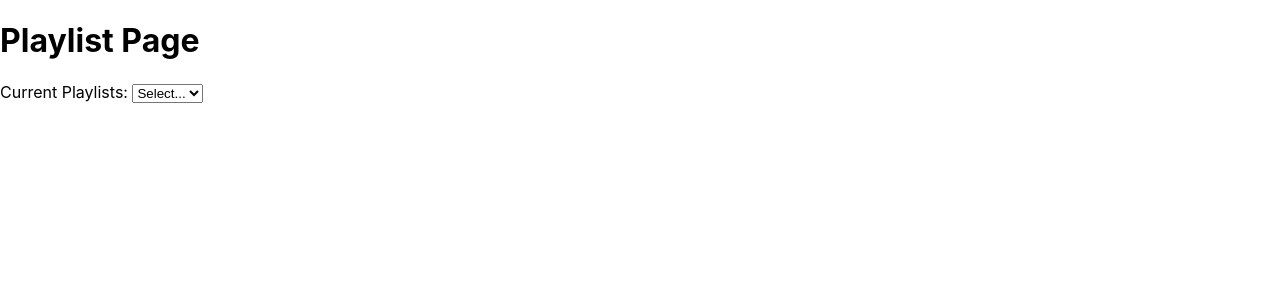
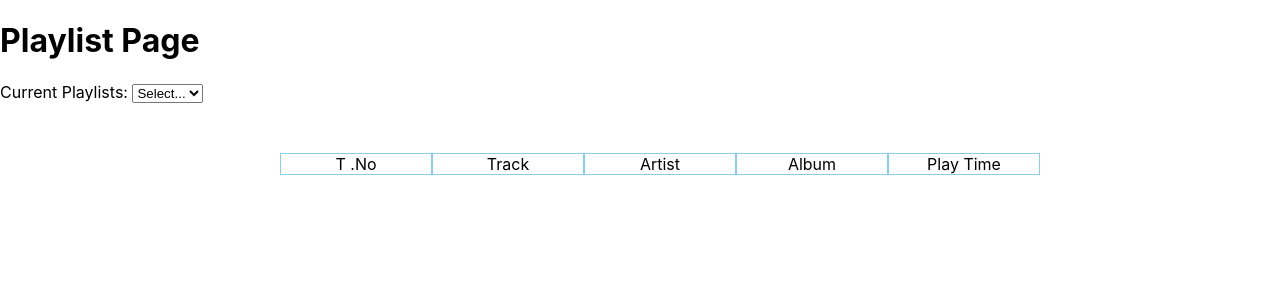
Before and after one commit to azhitkev/se3316-azhitkev-cblatt-pdayarat-lab4, a React (Create React App) app in the folder music-app/: page /api/playlistview in a window 1280 px wide. Shown: the top 300 px of the page. Built offline with nearby package versions, Linux system fonts and the light colour scheme; no server answers.

Commit message:
View tracks in playlist

```diff
--- a/music-app/src/App.js
+++ b/music-app/src/App.js
@@ -7,7 +7,7 @@ import { history } from "./helpers/history";
 import { setAuthToken } from "./helpers/setAuthToken";
 import { RegistrationForm } from "./components/RegistrationForm";
 
-import {PlaylistView} from "./components/PlaylistView";
+import PlaylistView from "./components/PlaylistView";
 
 function App() {
   //check jwt token
--- a/music-app/src/components/PlaylistView.js
+++ b/music-app/src/components/PlaylistView.js
@@ -1,36 +1,66 @@
 
 import axios from "axios";
-import React from "react";
+import React, { useEffect, useState } from "react";
+
+//getPlaylists();
+
+    // function getPlaylists() {
+    //     axios
+    //     .get(`http://localhost:4000/api/authenticated/playlists/list-names`).then((res) =>
+    //       res.json().then((data) => {
+    //         console.log(data);
+    //        // const l = document.getElementById("list-Playlists");
+    //         //Making sure list is not repeated
+    //         // while (l.firstChild) {
+    //         //   l.removeChild(l.firstChild);
+    //         // }
+    //         // const item1 = document.createElement("option");
+    //         // item1.appendChild(document.createTextNode("Select.."));
+    //         // l.appendChild(item1);
+
+    //         // data.forEach((e) => {
+    //         //  // l.addEventListener("click", showList);
+
+    //         //   const item = document.createElement("option");
+    //         //   item.appendChild(document.createTextNode(`${e.TABLE_NAME}`));
+    //         //   l.appendChild(item);
+    //         // });
+    //       })
+    //     );
+    //   }
 
 
-export function PlaylistView (){
+    const PlaylistView =()=>{
+        const [products, setProducts]=useState([]);
 
-getPlaylists();
+        useEffect(()=>{
+            getPlaylists();
+        }, []);
 
-    function getPlaylists() {
-        axios
-        .get(`http://localhost:4000/api/authenticated/playlists/list-names`).then((res) =>
-          res.json().then((data) => {
-            console.log(data);
-            //const l = document.getElementById("list-Playlists");
-            //Making sure list is not repeated
-            // while (l.firstChild) {
-            //   l.removeChild(l.firstChild);
-            // }
-            // const item1 = document.createElement("option");
-            // item1.appendChild(document.createTextNode("Select.."));
-            // l.appendChild(item1);
 
-            // data.forEach((e) => {
-            //  // l.addEventListener("click", showList);
+        const getPlaylists = async () =>{
+            let result = await fetch('http://localhost:4000/api/authenticated/playlists/list-names');
+            result = await result.json();
+            settingProducts(result);
+        }
 
-            //   const item = document.createElement("option");
-            //   item.appendChild(document.createTextNode(`${e.TABLE_NAME}`));
-            //   l.appendChild(item);
-            // });
-          })
-        );
-      }
+
+        console.warn(products);
+
+
+        function settingProducts(data){
+            const l = document.getElementById("list-Playlists");
+
+            data.forEach((e) => {
+             // l.addEventListener("click", showList);
+
+              const item = document.createElement("option");
+              item.appendChild(document.createTextNode(`${e.playlist_name}`));
+              l.appendChild(item);
+            });
+        }
+
+
     return(
     <React.Fragment>
     <h1>Playlist Page</h1>
@@ -39,9 +69,25 @@ getPlaylists();
                 <select id="list-Playlists">
                     <option>Select...</option>
                 </select>
-            </form>
+    </form>
 
-            <ul id="P_TrackList"> </ul>
+        <div className="track-list">
+        <ul>
+        <li>T .No</li>
+        <li>Track</li>
+        <li>Artist</li>
+        <li>Album</li>
+        <li>Play Time</li>
+
+        </ul>
+
+
+        </div>
+
+
+
+
   </React.Fragment>
     );
   };
+  export default PlaylistView;
--- a/music-app/src/index.css
+++ b/music-app/src/index.css
@@ -11,3 +11,13 @@ code {
   font-family: source-code-pro, Menlo, Monaco, Consolas, 'Courier New',
     monospace;
 }
+
+.track-list{
+  text-align: center;
+  margin-top: 50px;
+}
+.track-list ul li{
+  display: inline-block;
+  width: 150px;
+  border: 1px solid skyblue;
+}
--- a/music-app/src/index.js
+++ b/music-app/src/index.js
@@ -7,11 +7,11 @@ import { BrowserRouter } from "react-router-dom";
 
 const root = ReactDOM.createRoot(document.getElementById("root"));
 root.render(
-  <React.StrictMode>
+
     <BrowserRouter>
       <App />
     </BrowserRouter>
-  </React.StrictMode>
+
 );
 
 // If you want to start measuring performance in your app, pass a function
--- a/package.json
+++ b/package.json
@@ -5,6 +5,7 @@
   "main": "index.js",
   "scripts": {
     "test": "echo \"Error: no test specified\" && exit 1"
+
   },
   "repository": {
     "type": "git",
```
Also changed, not shown: music-app/package.json (+11 -1 lines), music-app/src/App.css (line endings or trailing spaces), 2 other files (tests, documents, lock files or other folders).
